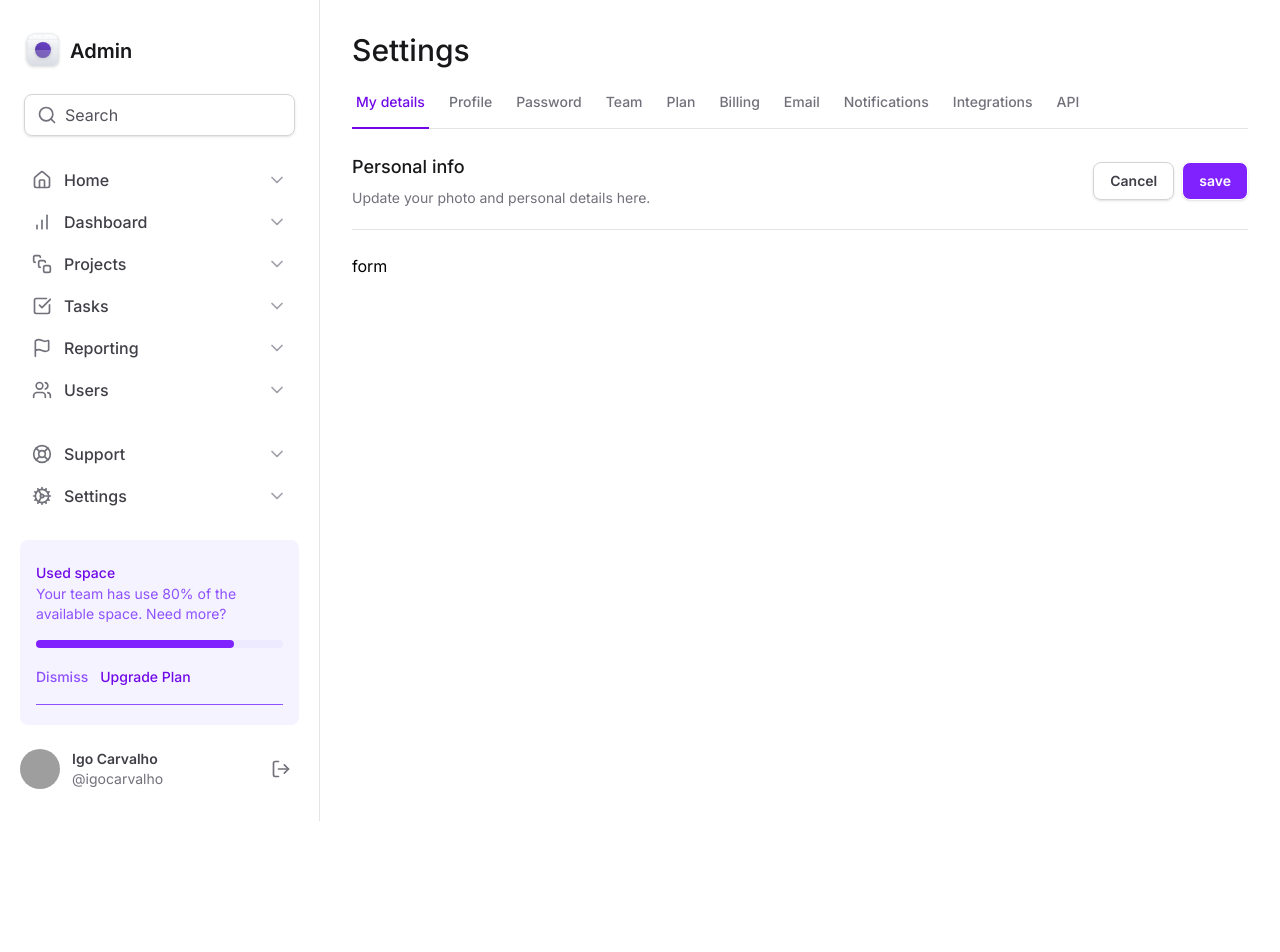
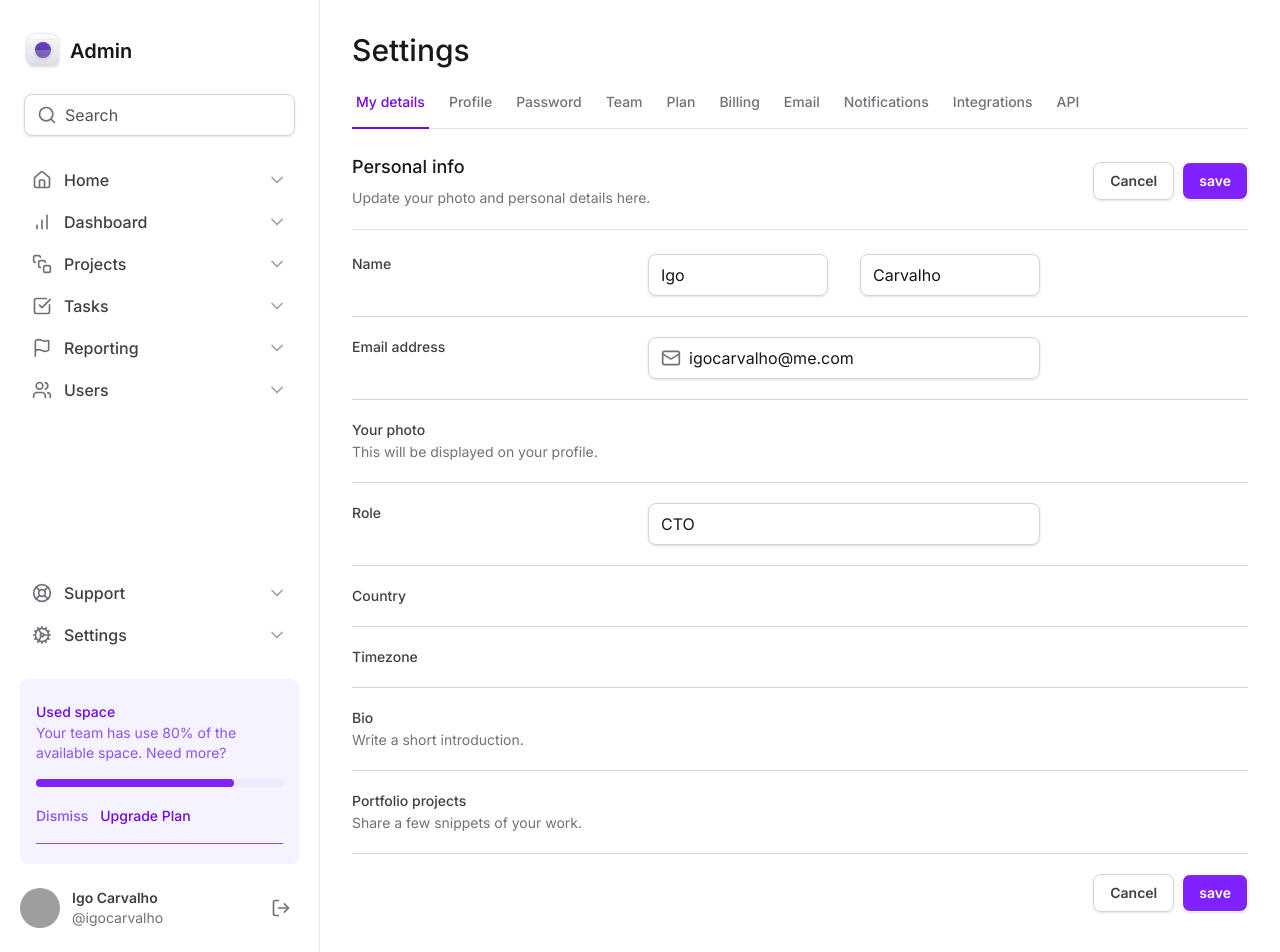
Before and after one commit to IgoCarvalho/admin-ui-tailwind, a Next.js app: page / in a window 1280 px wide. Shown: the top 952 px of the page. Before the commit the page ends 821 px from the top, so only its background shows below. Built offline with nearby package versions, Linux system fonts and the light colour scheme; grey boxes are pictures that could not be loaded.

Commit message:
feat: create form

```diff
--- a/src/app/globals.css
+++ b/src/app/globals.css
@@ -6,6 +6,7 @@
 
 @theme {
   --grid-app: minmax(18rem, 20rem) 1fr;
+  --grid-form: minmax(7.5rem, 17.5rem) minmax(25rem, 1fr) minmax(0, 15rem);
 }
 
 body {
--- a/src/app/page.tsx
+++ b/src/app/page.tsx
@@ -1,4 +1,6 @@
+import { Input } from "@/ui/input";
 import { SettingsTabs } from "@/ui/settings-tabs";
+import { MailIcon } from "lucide-react";
 
 export default function Home() {
   return (
@@ -33,8 +35,133 @@ export default function Home() {
           </div>
         </div>
 
-        <form id="settings" action="" className="mt-6 flex flex-col w-full">
-          form
+        <form
+          id="settings"
+          action=""
+          className="mt-6 flex flex-col gap-5 w-full divide-y divide-zinc-300"
+        >
+          <div className="grid grid-cols-(--grid-form) gap-3 pb-5">
+            <label
+              htmlFor="first-name"
+              className="text-sm font-medium text-zinc-700"
+            >
+              Name
+            </label>
+            <div className="grid grid-cols-2 gap-6 ">
+              <Input.Root>
+                <Input.Control
+                  id="first-name"
+                  name="first-name"
+                  defaultValue="Igo"
+                />
+              </Input.Root>
+              <Input.Root>
+                <Input.Control defaultValue="Carvalho" />
+              </Input.Root>
+            </div>
+          </div>
+
+          <div className="grid grid-cols-(--grid-form) gap-3 pb-5">
+            <label
+              htmlFor="email"
+              className="text-sm font-medium text-zinc-700"
+            >
+              Email address
+            </label>
+            <Input.Root>
+              <Input.Prefix>
+                <MailIcon className="size-5 text-zinc-500" />
+              </Input.Prefix>
+              <Input.Control
+                id="email"
+                type="email"
+                defaultValue="igocarvalho@me.com"
+              />
+            </Input.Root>
+          </div>
+
+          <div className="grid grid-cols-(--grid-form) gap-3 pb-5">
+            <label
+              htmlFor="photo"
+              className="text-sm font-medium text-zinc-700"
+            >
+              Your photo
+              <span className="block mt-0.5 text-sm font-normal text-zinc-500">
+                This will be displayed on your profile.
+              </span>
+            </label>
+
+            <div></div>
+          </div>
+
+          <div className="grid grid-cols-(--grid-form) gap-3 pb-5">
+            <label htmlFor="role" className="text-sm font-medium text-zinc-700">
+              Role
+            </label>
+            <Input.Root>
+              <Input.Control id="role" defaultValue="CTO" />
+            </Input.Root>
+          </div>
+
+          <div className="grid grid-cols-(--grid-form) gap-3 pb-5">
+            <label
+              htmlFor="country"
+              className="text-sm font-medium text-zinc-700"
+            >
+              Country
+            </label>
+            <div></div>
+          </div>
+
+          <div className="grid grid-cols-(--grid-form) gap-3 pb-5">
+            <label
+              htmlFor="timezone"
+              className="text-sm font-medium text-zinc-700"
+            >
+              Timezone
+            </label>
+            <div></div>
+          </div>
+
+          <div className="grid grid-cols-(--grid-form) gap-3 pb-5">
+            <label htmlFor="bio" className="text-sm font-medium text-zinc-700">
+              Bio
+              <span className="block mt-0.5 text-sm font-normal text-zinc-500">
+                Write a short introduction.
+              </span>
+            </label>
+
+            <div></div>
+          </div>
+
+          <div className="grid grid-cols-(--grid-form) gap-3 pb-5">
+            <label
+              htmlFor="projects"
+              className="text-sm font-medium text-zinc-700"
+            >
+              Portfolio projects
+              <span className="block mt-0.5 text-sm font-normal text-zinc-500">
+                Share a few snippets of your work.
+              </span>
+            </label>
+
+            <div></div>
+          </div>
+
+          <div className="flex items-center justify-end gap-2">
+            <button
+              type="button"
+              className="rounded-lg px-4 py-2 text-sm font-semibold shadow-sm border border-zinc-300 text-zinc-700 hover:bg-zinc-50"
+            >
+              Cancel
+            </button>
+            <button
+              type="submit"
+              className="rounded-lg px-4 py-2 text-sm font-semibold shadow-sm border bg-violet-600 text-white hover:bg-violet-700"
+            >
+              save
+            </button>
+          </div>
         </form>
       </div>
     </>
```
